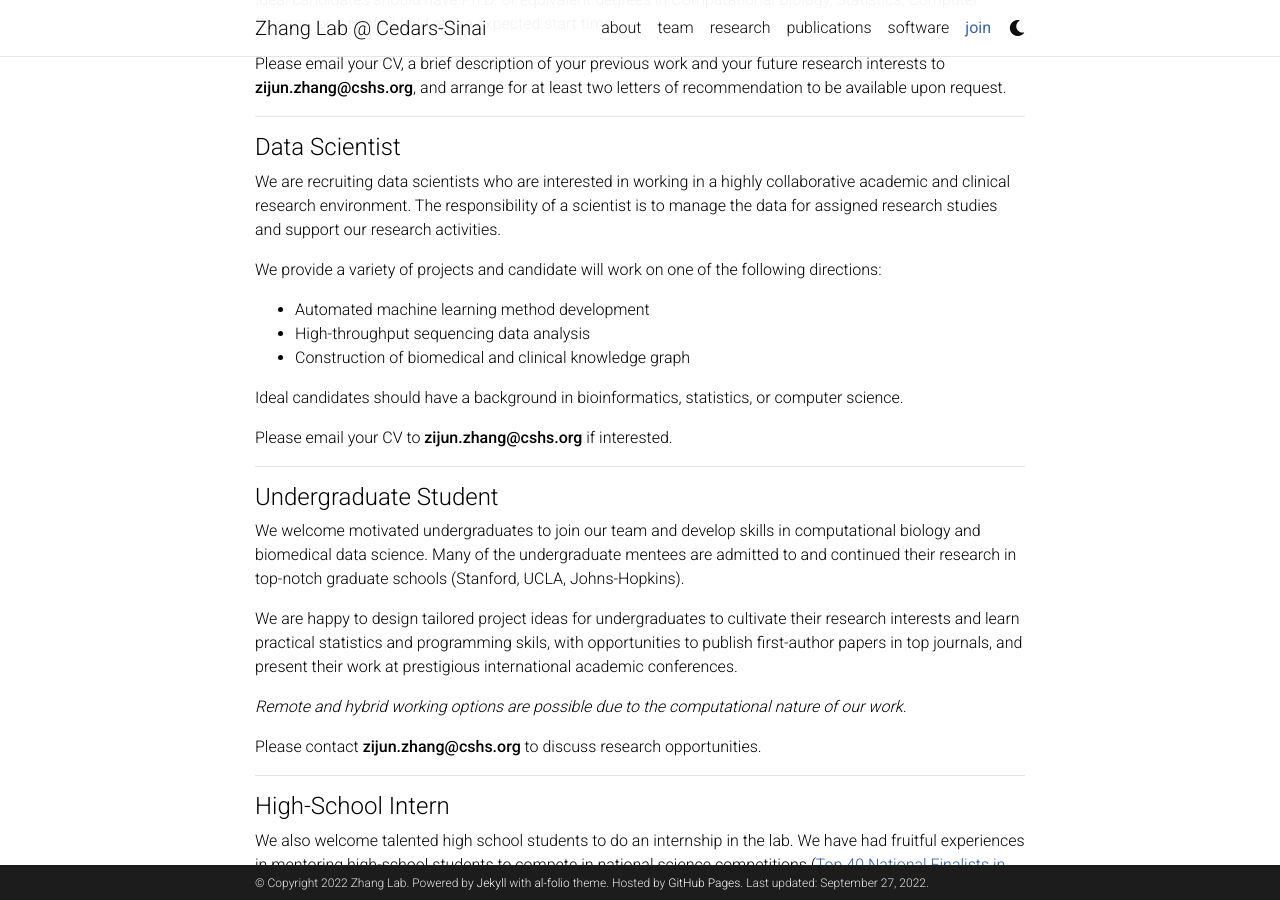
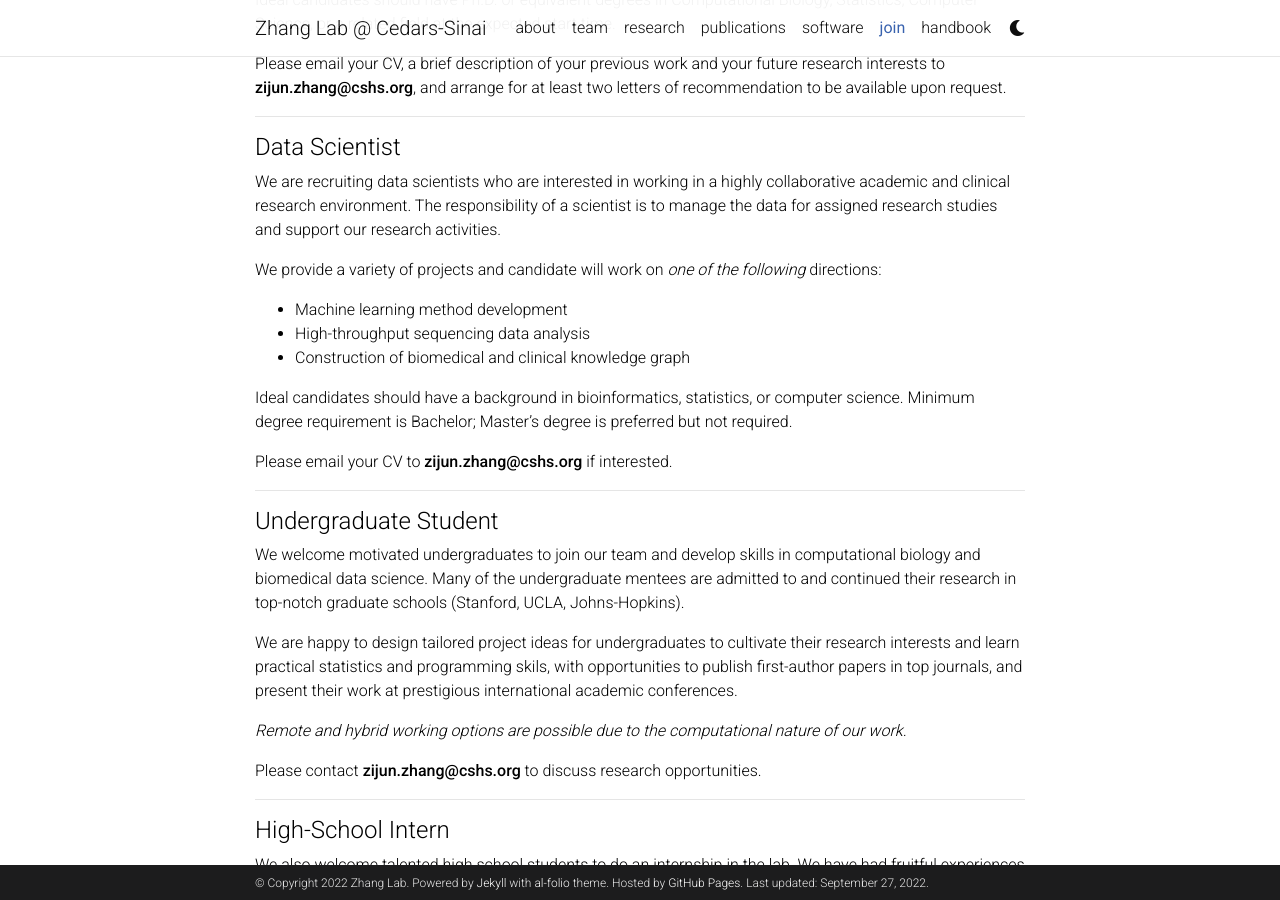
Before and after one commit to zhanglab-aim/zhanglab-aim.github.io, a Jekyll site: the page built from _pages/join.md, in a window 1280 px wide and 900 px high, scrolled down 950 px. Built offline with Jekyll 4.4.1, drawn with Linux system fonts in a browser that asks for light colours; full-size pictures stand in for the smaller copies a plugin makes; comment, search, counter and statistics services are not loaded; a style sheet for code colours, icons or effects is not loaded.

Commit message:
add handbook link

```diff
--- a/_pages/join.md
+++ b/_pages/join.md
@@ -72,12 +72,13 @@ We are recruiting data scientists who are interested in working in a highly coll
 The responsibility of a scientist is to manage the data for assigned research studies and
 support our research activities.
 
-We provide a variety of projects and candidate will work on one of the following directions:
-- Automated machine learning method development
+We provide a variety of projects and candidate will work on *one of the following* directions:
+- Machine learning method development
 - High-throughput sequencing data analysis
 - Construction of biomedical and clinical knowledge graph
 
 Ideal candidates should have a background in bioinformatics, statistics, or computer science.
+Minimum degree requirement is Bachelor; Master's degree is preferred but not required.
 
 Please email your CV to **{{ page.contact }}** if interested.
 
```
Also changed, not shown: _layouts/forward.html (added, +52 -0 lines), _pages/handbook.md (added, +11 -0 lines).
